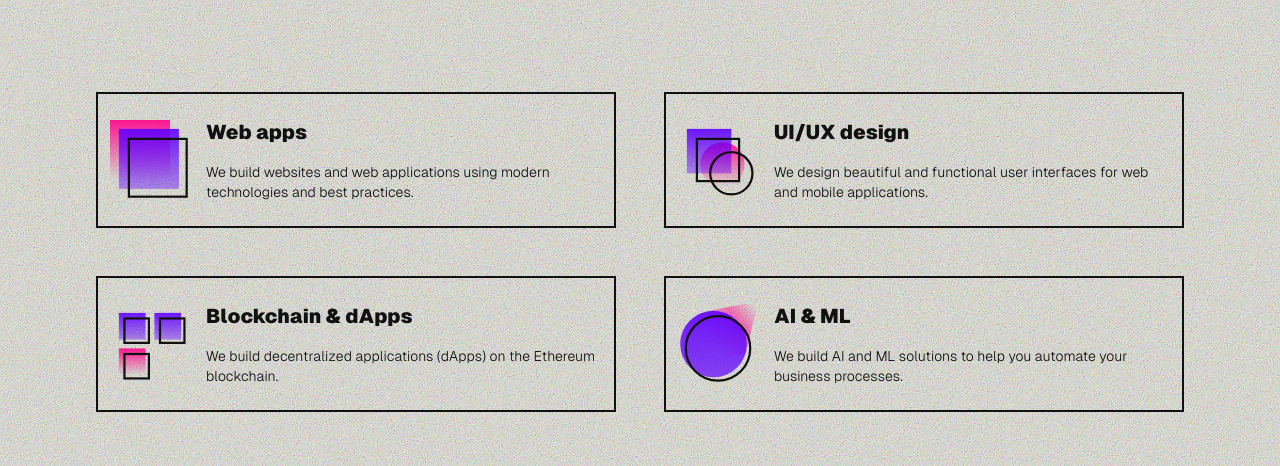
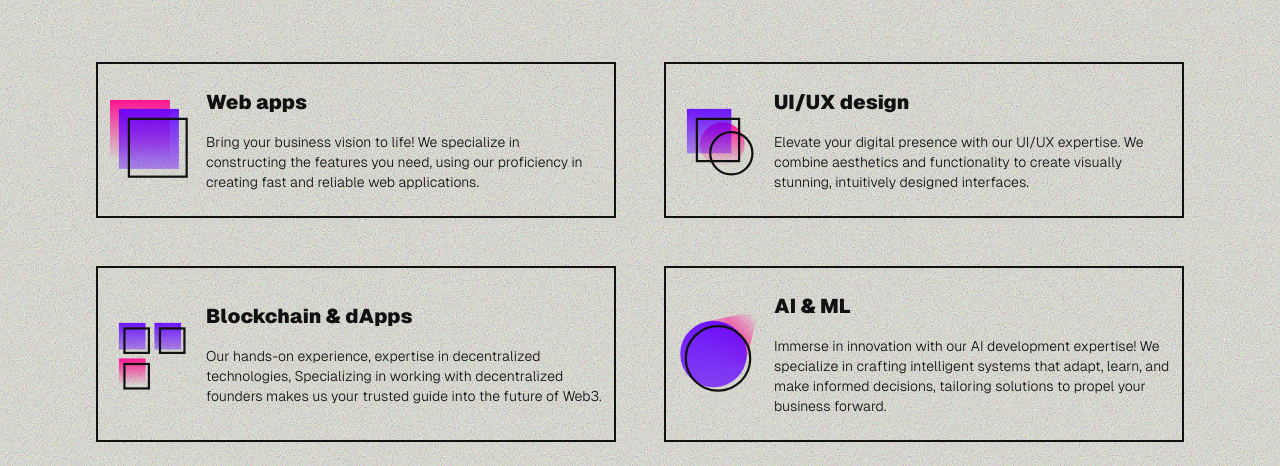
Before and after one commit to V01d-Studio/landing-2024, an Astro site: page / in a window 1280 px wide. Shown: the part 1040-1506 px from the top of the page. Built offline with nearby package versions, Linux system fonts and the light colour scheme; Astro itself is replaced by a stand-in of ours; what tailwindcss-fluid-type would draw is missing.

Commit message:
Update what we do texts

```diff
--- a/src/components/home/what.astro
+++ b/src/components/home/what.astro
@@ -5,25 +5,25 @@ const what = [
     icon: "/icons/web.svg",
     title: "Web apps",
     description:
-      "We build websites and web applications using modern technologies and best practices.",
+      "Bring your business vision to life! We specialize in constructing the features you need, using our proficiency in creating fast and reliable web applications.",
   },
   {
     icon: "/icons/design.svg",
     title: "UI/UX design",
     description:
-      "We design beautiful and functional user interfaces for web and mobile applications.",
+      "Elevate your digital presence with our UI/UX expertise. We combine aesthetics and functionality to create visually stunning, intuitively designed interfaces.",
   },
   {
     icon: "/icons/blockchain.svg",
     title: "Blockchain & dApps",
     description:
-      "We build decentralized applications (dApps) on the Ethereum blockchain.",
+      "Our hands-on experience, expertise in decentralized technologies, Specializing in working with decentralized founders makes us your trusted guide into the future of Web3.",
   },
   {
     icon: "/icons/ai.svg",
     title: "AI & ML",
     description:
-      "We build AI and ML solutions to help you automate your business processes.",
+      "Immerse in innovation with our AI development expertise! We specialize in crafting intelligent systems that adapt, learn, and make informed decisions, tailoring solutions to propel your business forward.",
   },
 ];
 ---
--- a/src/components/home/why.astro
+++ b/src/components/home/why.astro
@@ -8,7 +8,7 @@ import { Image } from "astro:assets";
     <h2>Why us?</h2>
     <div class="h-6"></div>
     <ul class="flex flex-col list-disc list-inside text-xl gap-4">
-      <li>Blazing Fast Developmentt</li>
+      <li>Blazing Fast Development</li>
       <li>Solutions Tailored to your needs</li>
       <li>High Quality Software</li>
       <li>Transparent Billing</li>
--- a/src/layouts/Layout.astro
+++ b/src/layouts/Layout.astro
@@ -33,7 +33,7 @@ const { title, style } = Astro.props;
       class="fixed top-8 md:top-16 lg:top-24 right-8 md:right-16 flex-col items-end z-50 bg-paperwhite p-3 hidden lg:flex"
     >
       {
-        ["Home", "What we do", "Why Us", "Behind the scene", "Expertise"].map(
+        ["What", "Expertise", "Our Offerings", "Why", "How", "Get Started Now"].map(
           (item) => (
             <a href="#" class="font-semibold text-[18px] link-underline">
               {item}
```
